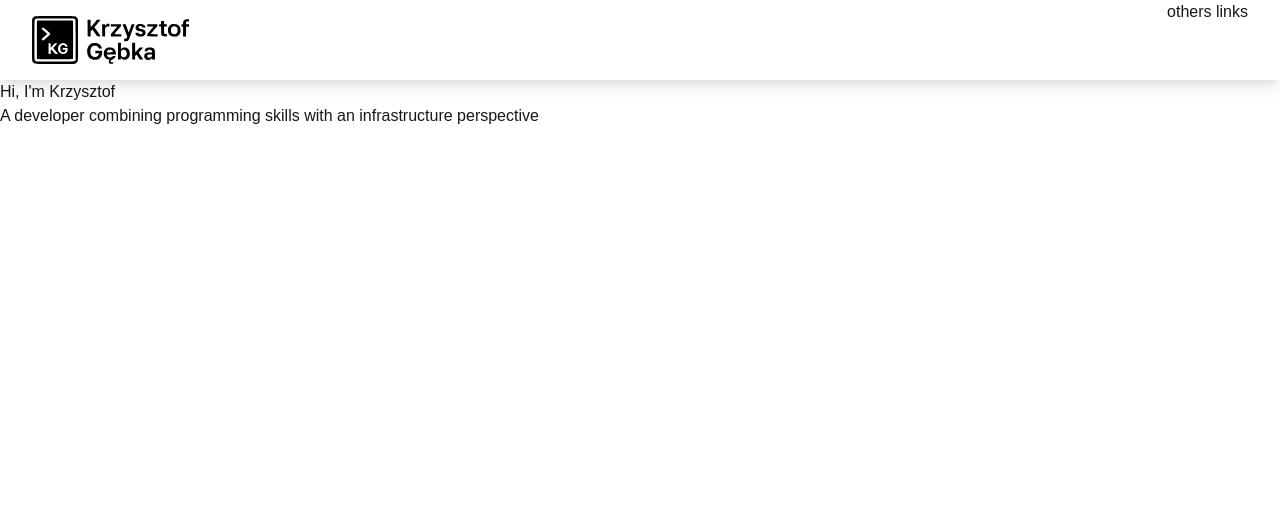
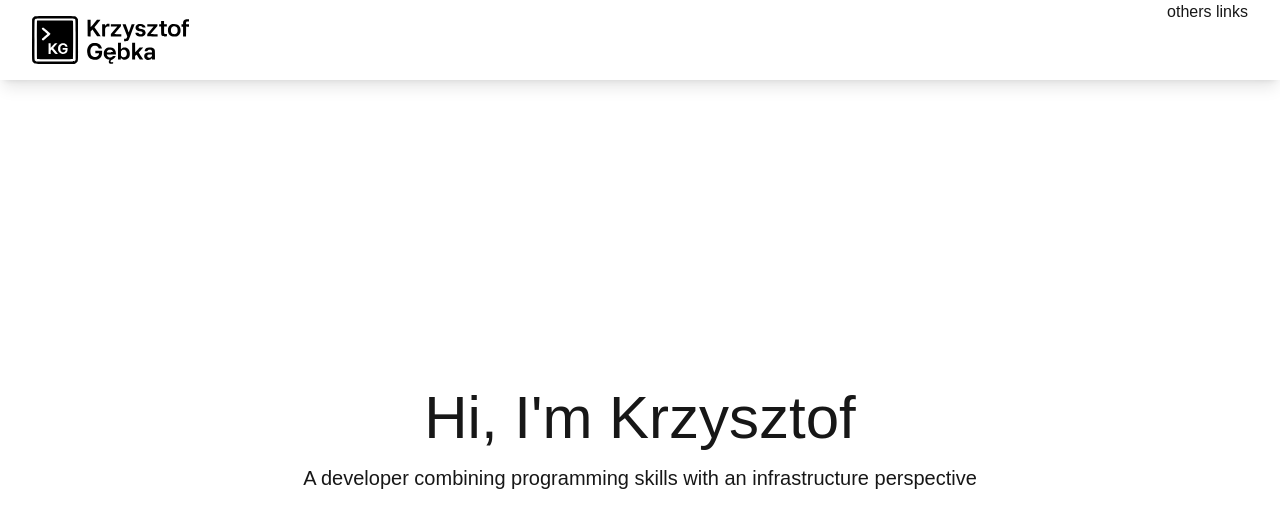
Before and after one commit to Banowany/personal-website, a Next.js app: page / in a window 1280 px wide. Shown: the top 528 px of the page. Built offline with nearby package versions, Linux system fonts and the light colour scheme.

Commit message:
feat: style the hero section

```diff
--- a/app/page.tsx
+++ b/app/page.tsx
@@ -1,12 +1,14 @@
 import Header from "@/components/Header";
+import Hero from "@/components/Hero";
 import Image from "next/image";
 
 export default function Home() {
   return (
     <div>
-      <Header/>
-      <h1>Hi, I'm Krzysztof</h1>
-      <p>A developer combining programming skills with an infrastructure perspective</p>
+      <div className="flex flex-col min-h-screen">
+        <Header/>
+        <Hero/>
+      </div>
     </div>
   )
 }
--- /dev/null
+++ b/components/Hero.tsx
@@ -0,0 +1,10 @@
+export default function Hero() {
+    return (
+        <section className="grow flex justify-center items-center">
+            <div className="flex flex-col items-center">
+                <h1 className="text-6xl mb-4">Hi, I'm Krzysztof</h1>
+                <p className="text-xl">A developer combining programming skills with an infrastructure perspective</p>
+            </div>
+        </section>
+    )
+}
```
